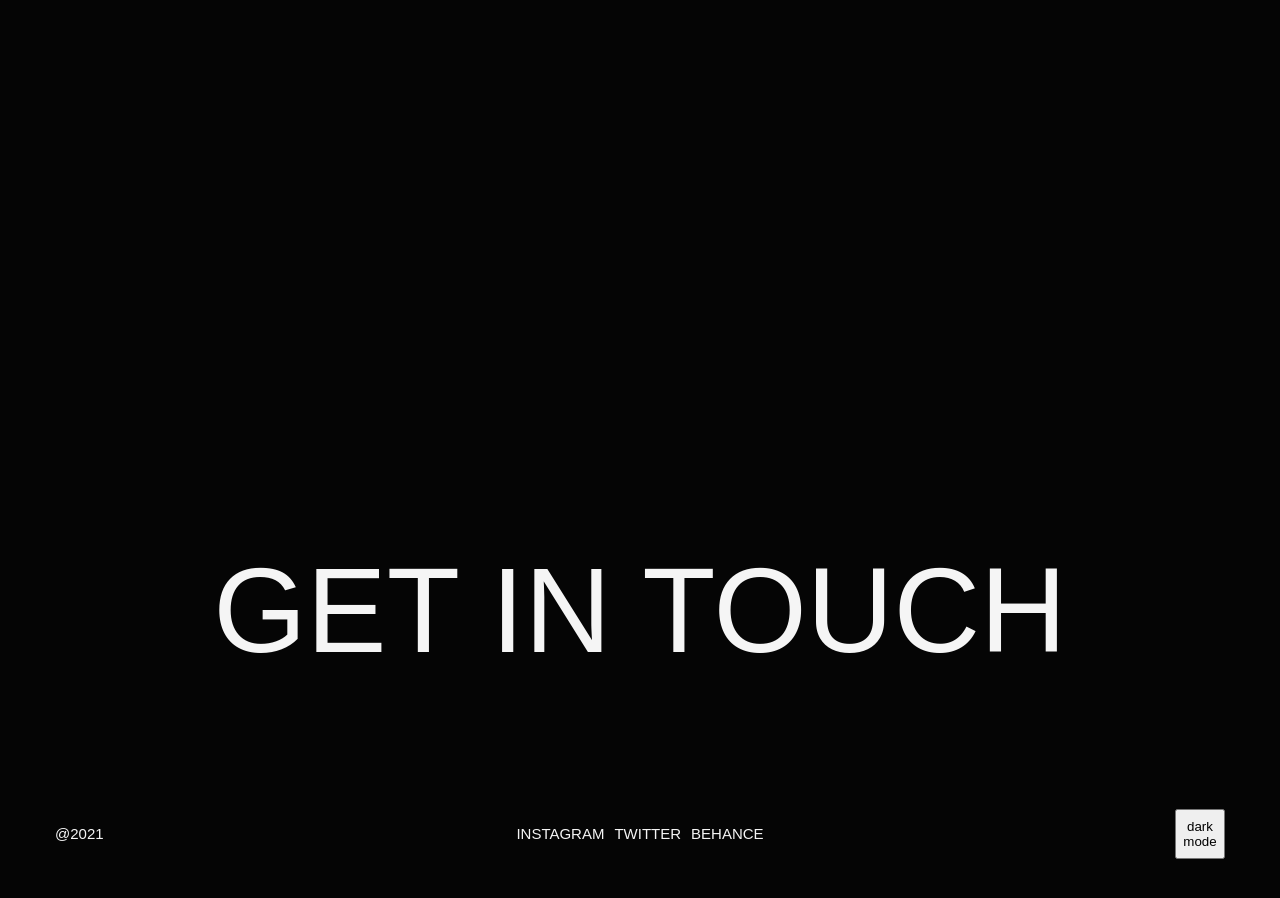
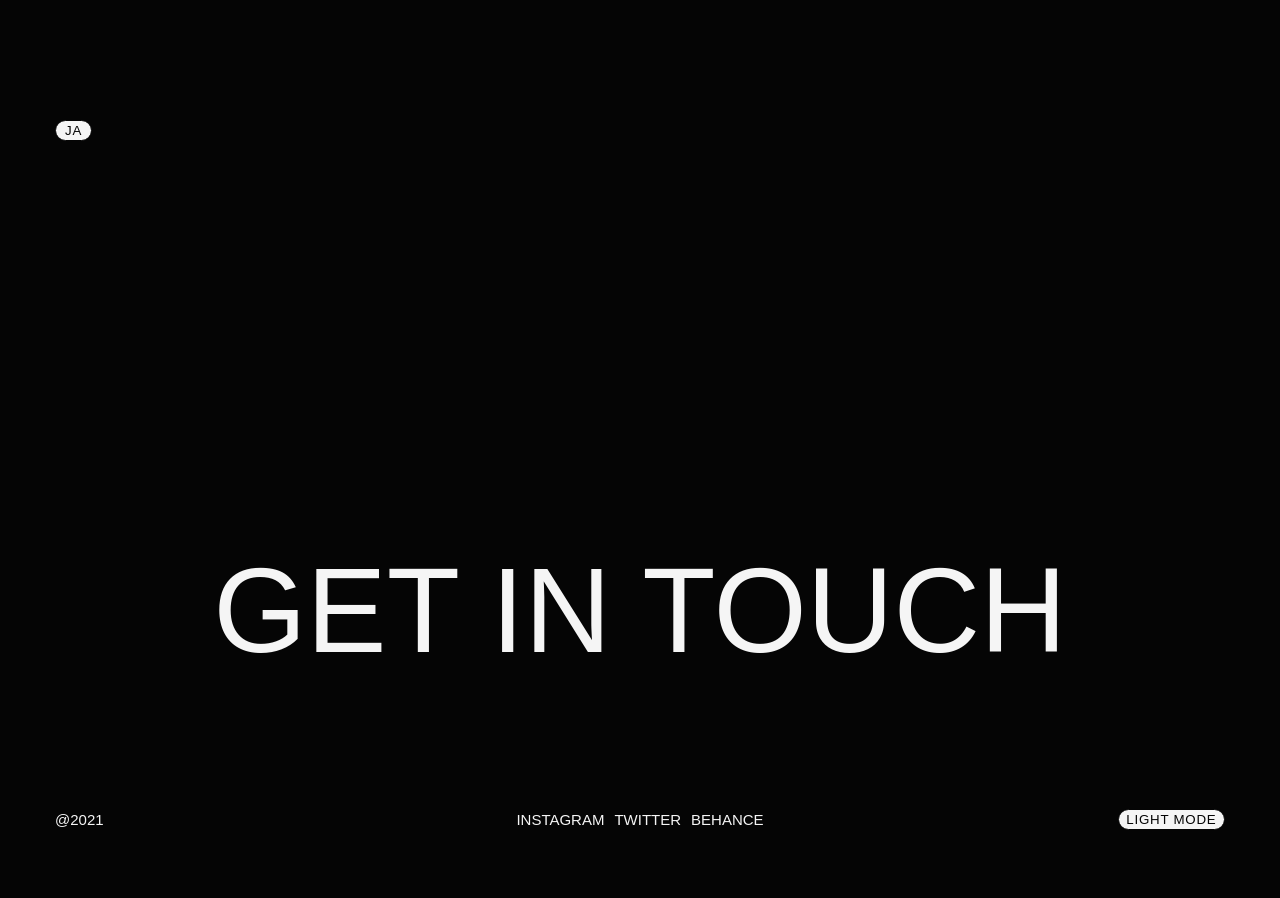
Before and after one commit to yure-nogueira/the-shift-copy, a website built with Vite: page src/pages/research/research.html in a window 1280 px wide. Shown: the part 3760-4658 px from the top of the page. After the commit the page ends 4630 px from the top, so only its background shows below. Built offline with nearby package versions, Linux system fonts and the light colour scheme.

Commit message:
footer shell-button tela research

```diff
--- a/src/layout/footer/_footer.scss
+++ b/src/layout/footer/_footer.scss
@@ -60,9 +60,9 @@
     }
   }
 
-  &__placeholder {
-    height: 5rem;
-    width: 5rem;
+  &__shell-container {
+    border-radius: 999px;
+    overflow: hidden;
 
     &--dark {
       margin-left: auto;
--- a/src/pages/research/research.html
+++ b/src/pages/research/research.html
@@ -256,13 +256,37 @@
 
         <div class="footer__section">
           <div class="footer__based">
+            <div class="footer__shell-container" shell-button-target>
               <button
-              class="footer__placeholder"
-              animation="text"
+                class="shell-button shell-button--inverted"
+                type="button"
                 data-cursor="hover"
+                animation="shell-button"
+                shell-button-toggles
+              >
+                <div class="shell-button__label-container">
+                  <span
+                    class="shell-button__label"
+                    animation="shell-button-default-label"
                   >
                     JA
+                  </span>
+                  <span
+                    class="shell-button__label"
+                    animation="shell-button-secondary-label"
+                  >
+                    EN
+                  </span>
+                </div>
+
+                <span
+                  class="shell-button__shell"
+                  animation="shell-button-shell"
+                >
+                </span>
               </button>
+            </div>
+
             <div class="footer__text-container">
               <p class="footer__text" animation="text">Based in Tokyo</p>
               <p class="footer__text" animation="text">Working worldwide</p>
@@ -302,12 +326,39 @@
               <a href="#" class="footer__link" data-cursor="hover">Behance</a>
             </div>
 
+            <div
+              class="footer__shell-container footer__shell-container--dark"
+              shell-button-target
+            >
               <button
-              class="footer__placeholder footer__placeholder--dark"
+                class="shell-button shell-button--inverted"
+                type="button"
                 data-cursor="hover"
+                animation="shell-button"
+                shell-button-toggles
               >
-              dark mode
+                <div class="shell-button__label-container">
+                  <span
+                    class="shell-button__label"
+                    animation="shell-button-default-label"
+                  >
+                    Light mode
+                  </span>
+                  <span
+                    class="shell-button__label"
+                    animation="shell-button-secondary-label"
+                  >
+                    Dark mode
+                  </span>
+                </div>
+
+                <span
+                  class="shell-button__shell"
+                  animation="shell-button-shell"
+                >
+                </span>
               </button>
+            </div>
           </div>
         </div>
       </footer>
--- a/src/pages/research/research.ts
+++ b/src/pages/research/research.ts
@@ -4,6 +4,7 @@ import "./../../components/cursor/cursor";
 import "./../../components/forward-slider/forward-slider";
 import "./../../components/menu/menu";
 import "./../../components/progress-bar/progress-bar";
+import "./../../components/shell-button/shell-button";
 
 // layout
 import "../../components/carousel/carousel";
```
Also changed, not shown: src/components/shell-button/shell-button.ts (+8 -8 lines). Lines whose indentation alone changed are shown as unchanged.
